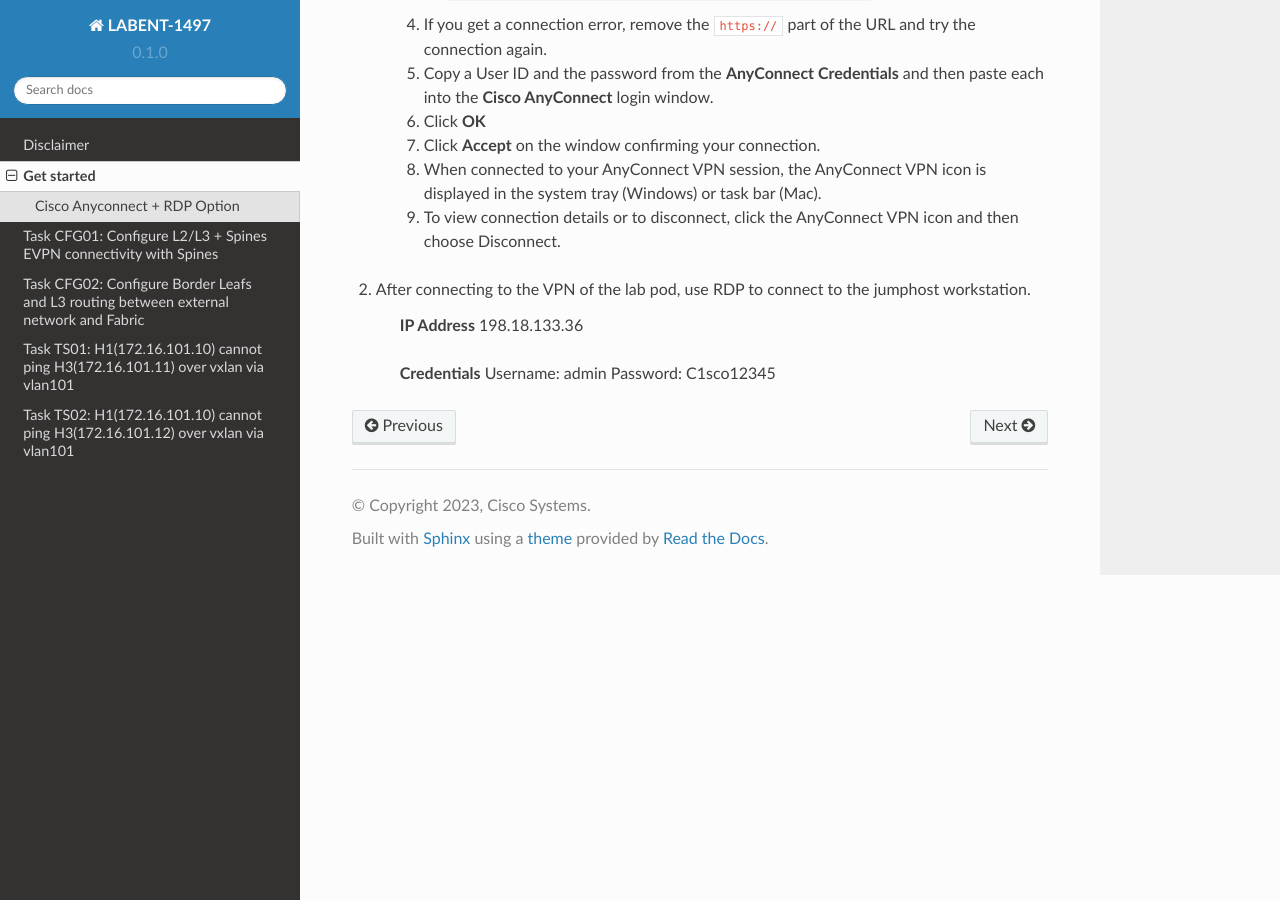
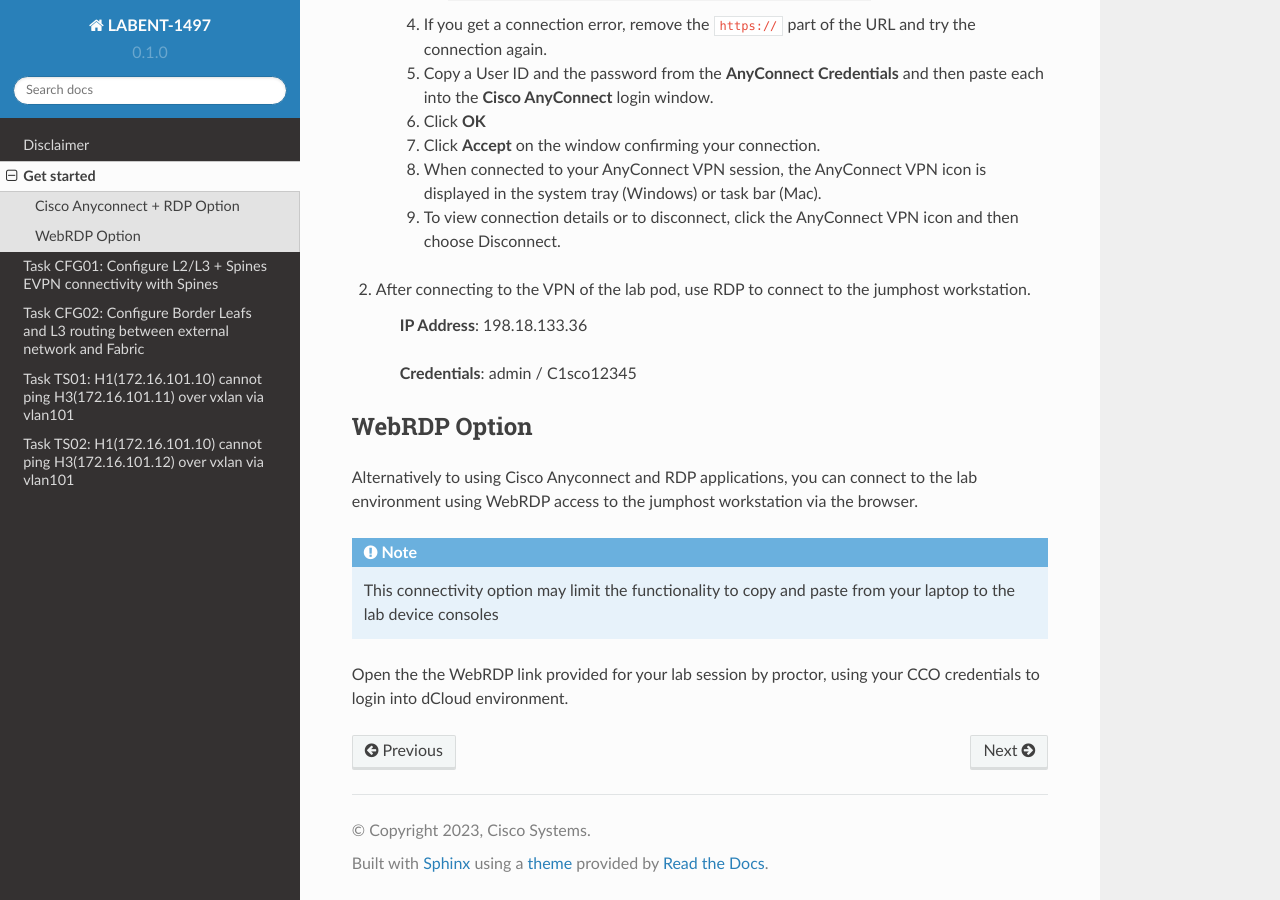
Before and after one commit to dvishchu/labent-1497, a Sphinx documentation site: the page built from docs/source/intro.rst, in a window 1280 px wide and 900 px high, scrolled down 578 px. Built offline with Sphinx 7.4.7 and the Read the Docs theme 2.0.0, drawn with Linux system fonts in a browser that asks for light colours.

Commit message:
Updating get started

```diff
--- a/docs/source/intro.rst
+++ b/docs/source/intro.rst
@@ -21,9 +21,17 @@
 
 #. After connecting to the VPN of the lab pod, use RDP to connect to the jumphost workstation.
 
-    **IP Address**
-    198.18.133.36
+    **IP Address**: 198.18.133.36
 
-    **Credentials**
-    Username: admin
-    Password: C1sco12345
+    **Credentials**: admin / C1sco12345
+
+WebRDP Option
+*************
+
+Alternatively to using Cisco Anyconnect and RDP applications, you can connect to the lab environment using WebRDP access to the jumphost workstation via the browser.
+
+.. note::
+
+    This connectivity option may limit the functionality to copy and paste from your laptop to the lab device consoles
+
+Open the the WebRDP link provided for your lab session by proctor, using your CCO credentials to login into dCloud environment.
```
